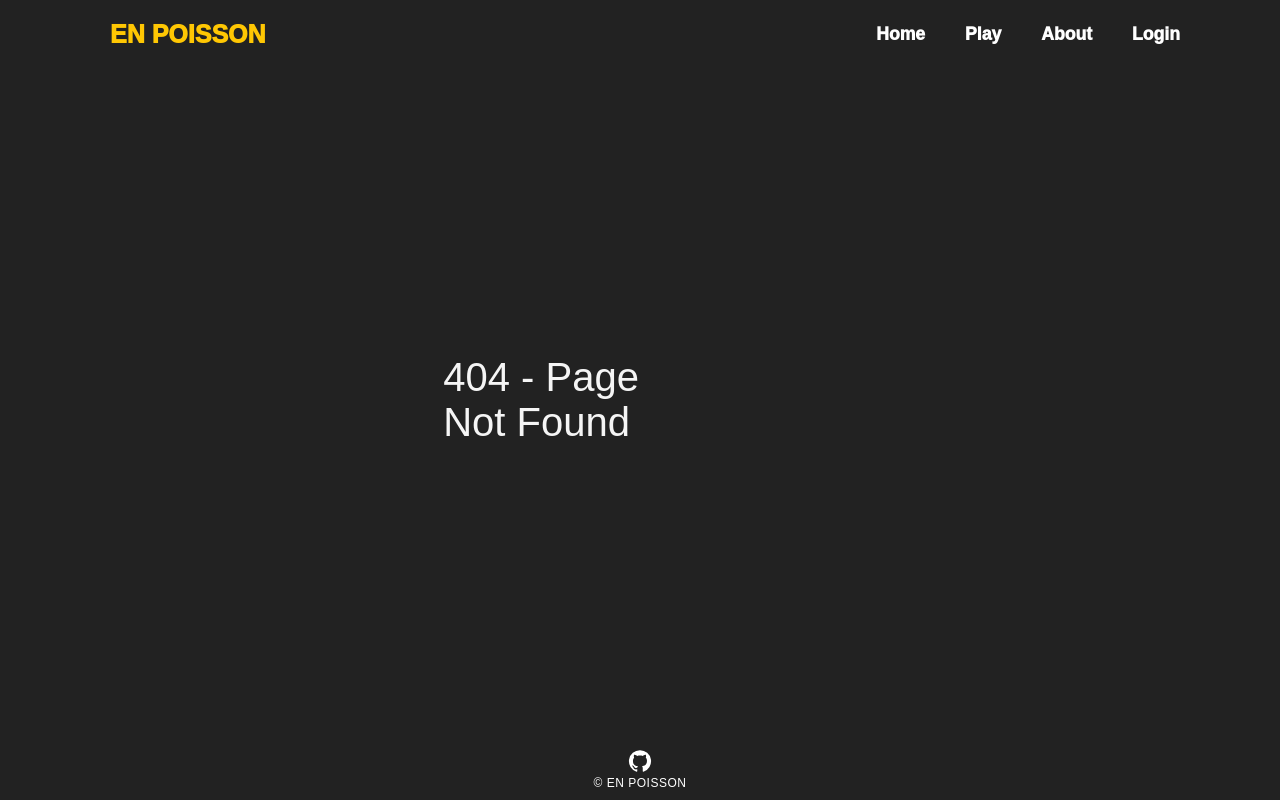
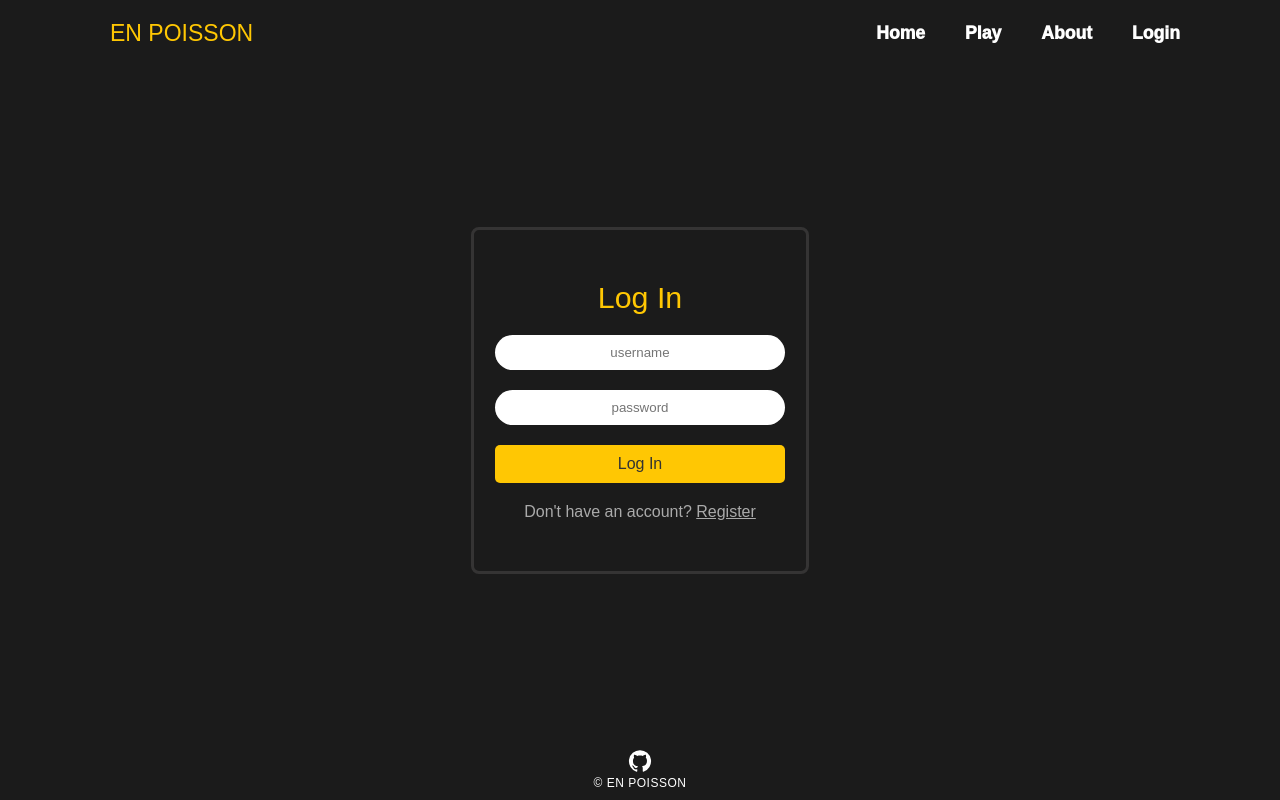
Before and after one commit to tonyjongyoonan/enpoisson, a React (Create React App) app in the folder frontend/: page /login in a window 1280 px wide. Before the commit this address had no page. Built offline with nearby package versions, Linux system fonts and the light colour scheme; a web font is replaced by a local one.

Commit message:
login frontend

```diff
--- a/frontend/src/App.js
+++ b/frontend/src/App.js
@@ -3,6 +3,7 @@ import Navbar from "./components/Navbar";
 import Home from "./pages/Home";
 import Play from "./pages/Play";
 import About from "./pages/About";
+import Login from "./pages/Login";
 import NotFound from "./pages/NotFound";
 import Footer from "./components/Footer";
 import { BrowserRouter as Router, Route, Routes } from "react-router-dom";
@@ -16,6 +17,7 @@ function App() {
           <Route path="/" exact element={<Home />} />
           <Route path="/play" exact element={<Play />} />
           <Route path="/about" exact element={<About />} />
+          <Route path="/login" exact element={<Login />} />
           <Route path="*" element={<NotFound />} />
         </Routes>
         <Footer />
--- a/frontend/src/components/Navbar.css
+++ b/frontend/src/components/Navbar.css
@@ -14,7 +14,7 @@ body {
   justify-content: center;
   align-items: center;
   min-height: 100vh;
-  background: #222222;
+  background: #1b1b1b;
   background-position: center;
 }
 
@@ -50,7 +50,7 @@ header {
     padding-left: 10px;
     color: #ffc703;
     font-size: 1.1em;
-    font-weight: 1000;
+    font-weight: 250;
 }
 
 .Navbar a {
--- a/frontend/src/components/Navbar.js
+++ b/frontend/src/components/Navbar.js
@@ -6,7 +6,7 @@ function Navbar() {
   return (
     <div className="Navbar">
       <div className="leftSide">
-        <span className="logo" style={{ fontSize: 25 }}>
+        <span className="logo" style={{ fontSize: 23 }}>
           EN POISSON
         </span>
       </div>
--- a/frontend/src/pages/About.js
+++ b/frontend/src/pages/About.js
@@ -2,8 +2,17 @@ import React from 'react'
 
 function About() {
   return (
-    <div>About</div>
+    <div>
+      <h1>About Us</h1>
+      <p>Our team is composed of 5 students at the University of Pennsylvania. We are working on En Poisson as our senior design project!</p>
+      <p>Andrew Jiang</p>
+      <p>Joseph Lee</p>
+      <p>Ishaan Lal</p>
+      <p>Nathaniel Lao</p>
+      <p>Tony An</p>
+    </div>
   )
 }
 
+
 export default About
--- a/frontend/src/pages/Home.js
+++ b/frontend/src/pages/Home.js
@@ -10,14 +10,14 @@ function Home() {
         class="home-widget-box"
         style={{
           gridColumnEnd: 2,
-          background: "#3f3f3f",
+          background: "#303030",
         }}
       >
-        <h6 style={{ color: gold, fontWeight: 500 }}>En Poisson</h6>
-        <h1 style={{ color: gold }}>
+        <h6 style={{ color: gold, fontWeight: 400 }}>EN POISSON</h6>
+        <h1 style={{ color: gold, fontWeight: 350, lineHeight: "1.1", marginBottom: "80px" }}>
           Perfect Chess <br /> with the premier engine
         </h1>
-        <p style={{ color: gold, alignItems: "end" }}>
+        <p style={{ color: gold, alignItems: "end", marginBottom: "20px", fontWeight: 350 }}>
           Learn chess better with our new innovative chess engine, recommending
           you moves you'll actually find!
         </p>
--- /dev/null
+++ b/frontend/src/pages/Login.css
@@ -0,0 +1,67 @@
+.login-container {
+    display: flex;
+    justify-content: center;
+    align-items: center;
+    height: 100vh;
+    color: #ffc703;
+}
+
+.login-form {
+    display: flex;
+    flex-direction: column;
+    align-items: center;
+    padding: 20px;
+    border: 3px solid #353434;
+    border-radius: 8px;
+    padding: 50px;
+}
+
+.login-form h1 {
+  margin-bottom: 10px;
+  text-align: center;
+  font-size: 1.9em;
+}
+
+.login-form input {
+    display: block;
+    width: 125%;
+    margin: 10px -12.5%;
+    padding: 10px;
+    border: none;
+    border-radius: 500px;
+    box-sizing: border-box;
+    text-align: center;
+}
+
+.login-form button {
+    width: 125%;
+    padding: 10px;
+    margin-top: 10px;
+    border: none;
+    border-radius: 5px;
+    background-color: #ffc703;
+    color: #333;
+    font-size: 16px;
+    cursor: pointer;
+}
+
+.login-form button:hover {
+    background-color: #ffc703;
+}
+
+.register-link {
+    margin-top: 20px;
+    color: #aaa;
+}
+
+.register-link a {
+    color: #aaa;
+}
+
+.register-link a:hover {
+    color: #ffc703;
+}
+
+.input-field {
+    border-radius: 15px;
+}
--- /dev/null
+++ b/frontend/src/pages/Login.js
@@ -0,0 +1,41 @@
+import React, { useState } from 'react';
+import { Link } from 'react-router-dom';
+import './Login.css';
+
+const Login = () => {
+  const [username, setUsername] = useState('');
+  const [password, setPassword] = useState('');
+
+  const handleSubmit = (event) => {
+    event.preventDefault();
+    console.log('Logging in with:', username, password);
+  };
+
+  return (
+    <div className="login-container">
+      <form className="login-form" onSubmit={handleSubmit}>
+        <h1>Log In</h1>
+        <input
+          type="text"
+          placeholder="username"
+          value={username}
+          onChange={(e) => setUsername(e.target.value)}
+          className="input-field"
+          required
+        />
+        <input
+          type="password"
+          placeholder="password"
+          value={password}
+          onChange={(e) => setPassword(e.target.value)}
+          className="input-field"
+          required
+        />
+        <button type="submit">Log In</button>
+        <p className="register-link">Don't have an account? <Link to="/register">Register</Link></p>
+      </form>
+    </div>
+  );
+};
+
+export default Login;
```
Also changed, not shown: frontend/src/App.css (line endings or trailing spaces).
